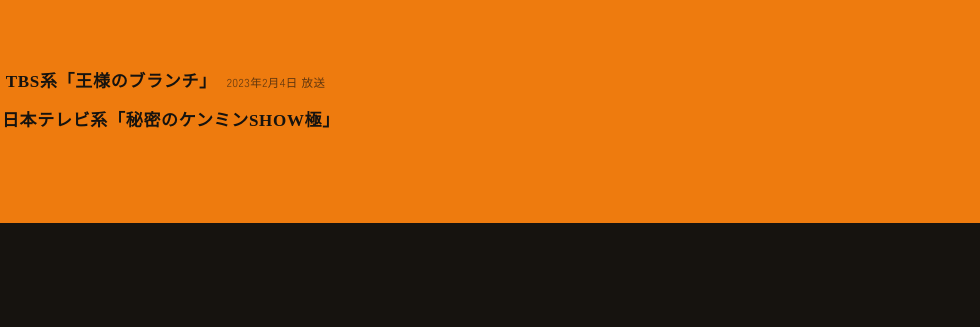
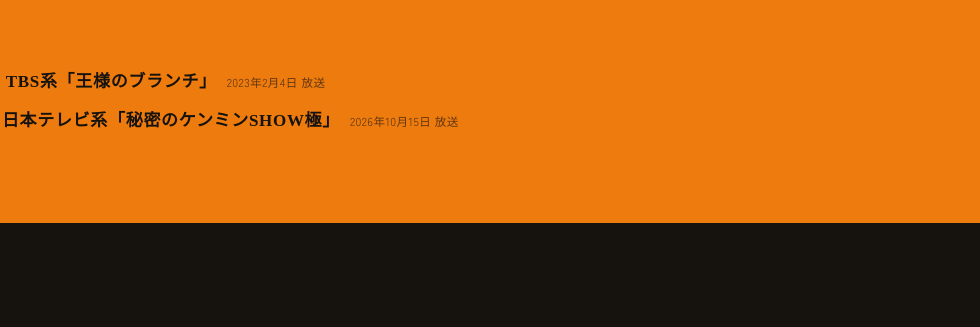
Before and after one commit to tsukatsukamain-ui/-, a plain HTML site: page index.html in a window 1280 px wide. Shown: the part 684-1011 px from the top of the page, 300-1280 px from the left. Drawn offline with nearby package versions, Linux system fonts and the light colour scheme; a web font is replaced by a local one.

Commit message:
ケンミンSHOW極を「2026年10月15日 放送」表記に変更
Co-Authored-By: Claude Sonnet 5.5 <noreply@anthropic.com>
Claude-Session: https://claude.ai/code/session_014zgUtwUq4ZQESRdc2Yookg

```diff
--- a/index.html
+++ b/index.html
@@ -571,7 +571,7 @@
       </li>
       <li>
         <img class="mlogo" src="images/logo-kenmin.webp" alt="秘密のケンミンSHOW極" width="273" height="120" loading="lazy" decoding="async">
-        <span class="mshow">日本テレビ系「秘密のケンミンSHOW極」</span>
+        <span class="mshow">日本テレビ系「秘密のケンミンSHOW極」</span><span class="mdate">2026年10月15日 放送</span>
       </li>
     </ul>
   </div>
```
